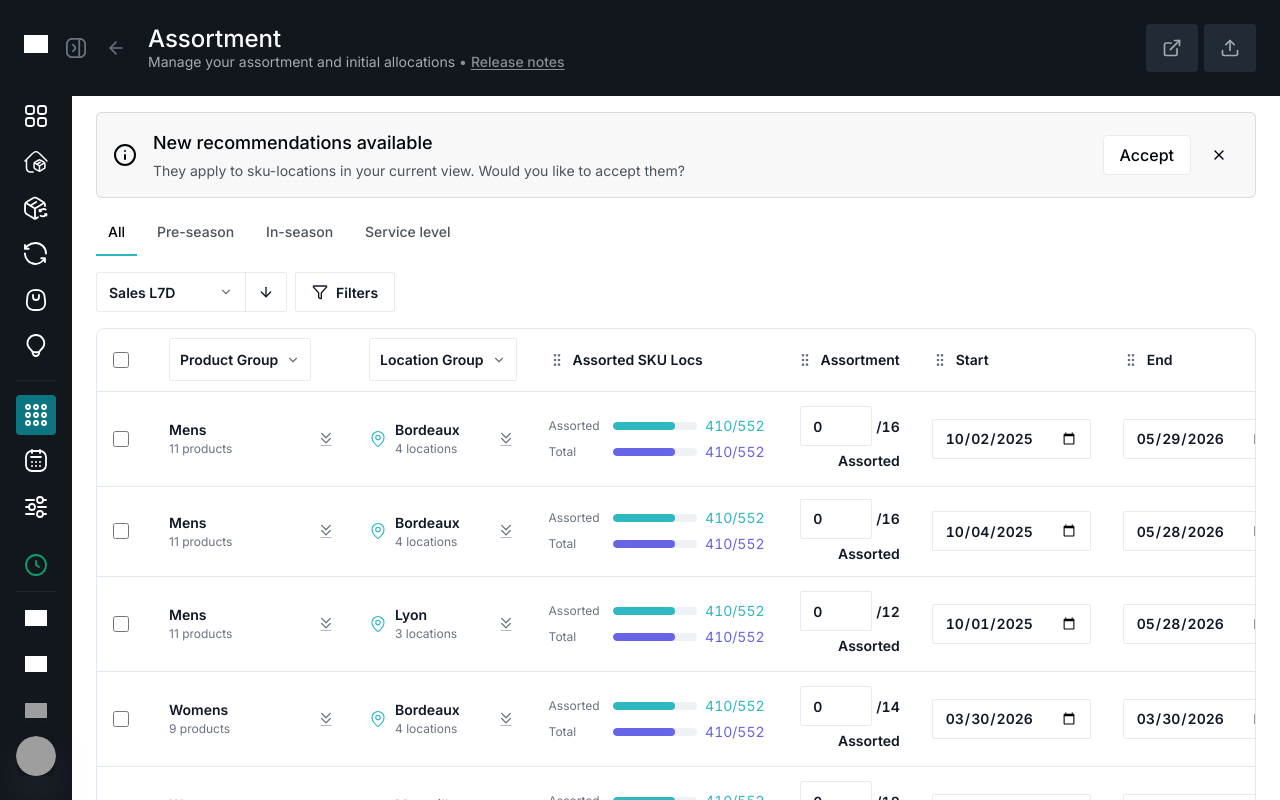
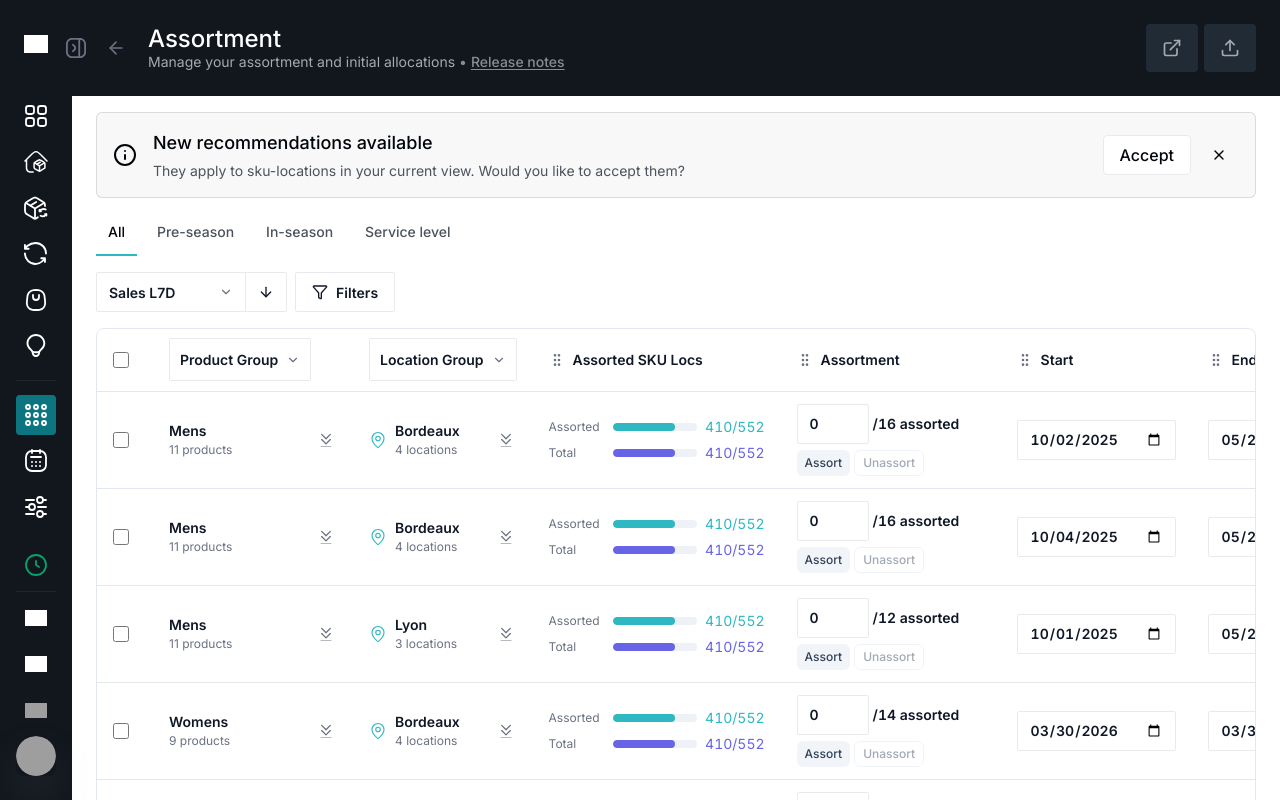
Before and after one commit to thomasmorgan-ux/assortment-ia, a React (Vite) app: page / in a window 1280 px wide. Built offline with nearby package versions, Linux system fonts and the light colour scheme; grey boxes are pictures that could not be loaded.

Commit message:
tamir updates

```diff
--- a/src/components/AssortmentTable.tsx
+++ b/src/components/AssortmentTable.tsx
@@ -69,7 +69,8 @@ const IA_COLUMN_MIN_WIDTH_PX = 192;
 const IA_COLUMN_MIN_WIDTH_LEGACY_PX = 104;
 
 /** Dedicated "% WH stock for IA" grip column (percentage only; title in header); follows IA. */
-const WH_STOCK_PCT_IA_COLUMN_MIN_WIDTH_PX = 168;
+/** Wide enough for grip + “% WH stock for IA” on one line. */
+const WH_STOCK_PCT_IA_COLUMN_MIN_WIDTH_PX = 204;
 
 /** Design system text input (Figma Input text / stroke #e9eaeb, 40px height, 2px radius) */
 const tableCellNumericInputClass =
@@ -96,16 +97,22 @@ function scheduleDateToInputValue(raw: string | undefined): string {
   return `${yyyy}-${mm}-${dd}`;
 }
 
-function TableCellNumericInput({
+export function TableCellNumericInput({
   value,
   onCommit,
   ariaLabel,
   disabled,
+  /** Overrides default table cell input styling (e.g. edit drawer). */
+  className,
+  /** First pointer-down while not focused opens the panel instead of focusing the field (e.g. assortment drawer). */
+  onOpenEditPanel,
 }: {
   value: number;
   onCommit: (next: number) => void;
   ariaLabel: string;
   disabled?: boolean;
+  className?: string;
+  onOpenEditPanel?: () => void;
 }) {
   const [text, setText] = useState(() => String(value));
 
@@ -120,13 +127,14 @@ function TableCellNumericInput({
     return Number.isFinite(n) ? Math.trunc(n) : 0;
   };
 
+  const inputClass = className ?? tableCellNumericInputClass;
   return (
     <input
       type="text"
       inputMode="numeric"
       aria-label={ariaLabel}
       disabled={disabled}
-      className={tableCellNumericInputClass}
+      className={onOpenEditPanel ? `${inputClass} cursor-pointer` : inputClass}
       value={text}
       onChange={(e) => setText(e.target.value)}
       onBlur={() => {
@@ -137,6 +145,17 @@ function TableCellNumericInput({
       onKeyDown={(e) => {
         if (e.key === 'Enter') (e.target as HTMLInputElement).blur();
       }}
+      onPointerDown={
+        onOpenEditPanel
+          ? (e) => {
+              if (!e.isPrimary || disabled) return;
+              if (document.activeElement !== e.currentTarget) {
+                e.preventDefault();
+                onOpenEditPanel();
+              }
+            }
+          : undefined
+      }
     />
   );
 }
@@ -433,6 +452,10 @@ interface AssortmentTableProps {
   onSelectAll: (checked: boolean) => void;
   onAssort: (row: AssortmentRow) => void;
   onUnassort: (row: AssortmentRow) => void;
+  /** Table Assort column: jump to fully assorted (optional; falls back to `onAssort`). */
+  onAssortToMax?: (row: AssortmentRow) => void;
+  /** Table Assort column: clear to zero (optional; falls back to `onUnassort`). */
+  onUnassortToZero?: (row: AssortmentRow) => void;
   onSumIaChange: (id: string, value: number) => void;
   onAvgIaChange: (id: string, value: number) => void;
   onOpenModal?: (kind: ModalKind, row?: AssortmentRow) => void;
@@ -488,8 +511,10 @@ export function AssortmentTable({
   designOnly = false,
   onSelectRow,
   onSelectAll,
-  onAssort: _onAssort,
-  onUnassort: _onUnassort,
+  onAssort,
+  onUnassort,
+  onAssortToMax,
+  onUnassortToZero,
   onSumIaChange: _onSumIaChange,
   onAvgIaChange: _onAvgIaChange,
   onOpenModal: _onOpenModal,
@@ -555,7 +580,7 @@ export function AssortmentTable({
   /** WH stock column (value + PFP). */
   const whStockWhColumnMinWidthPx = 132;
   /** Assortment column, or Service level “Forecast / week” column (wider). */
-  const assortmentColumnMinWidthPx = serviceLevelView ? 200 : 120;
+  const assortmentColumnMinWidthPx = serviceLevelView ? 200 : 220;
   /** Service level only — “Next scheduled event” column. */
   const serviceNextScheduledEventColumnMinWidthPx = 220;
   /** Service level only — “Stockout tolerance” column. */
@@ -869,7 +894,7 @@ export function AssortmentTable({
           >
             <div className="flex w-full min-w-0 items-center justify-start gap-2">
               {gripDragHandle(columnId, title)}
-              <span className="whitespace-normal leading-tight">{title}</span>
+              <span className="shrink-0 whitespace-nowrap">{title}</span>
             </div>
           </th>
         );
@@ -1097,11 +1122,11 @@ export function AssortmentTable({
         return (
           <th
             key={columnId}
-            className="h-[62px] min-h-[62px] min-w-[120px] px-4 py-[9px] text-right align-middle"
+            className="h-[62px] min-h-[62px] min-w-[220px] px-4 py-[9px] text-left align-middle"
             scope="col"
             {...d}
           >
-            <div className="flex w-full items-center justify-end gap-2">
+            <div className="flex w-full items-center justify-start gap-2">
               {gripDragHandle(columnId, assortmentHeader)}
               <span>{assortmentHeader}</span>
             </div>
@@ -1580,13 +1605,13 @@ export function AssortmentTable({
         return (
           <td
             key={columnId}
-            className={`relative h-[86px] min-h-[86px] min-w-[120px] py-3 px-4 text-right align-middle group ${tableRowHoverTd}`}
+            className={`relative min-h-[86px] py-3 px-4 text-left align-top group ${tableRowHoverTd} min-w-[220px]`}
           >
             {assortedCount === totalCount && (
               <button
                 type="button"
                 onClick={() => onEditRow?.(row, 'assortment')}
-                className="absolute right-2 top-1/2 z-10 -translate-y-1/2 rounded p-1 text-[#6A7282] transition-all hover:bg-slate-100 hover:text-sky-600 opacity-0 group-hover:opacity-100"
+                className="absolute right-2 top-3 z-10 rounded p-1 text-[#6A7282] transition-all hover:bg-slate-100 hover:text-sky-600 opacity-0 group-hover:opacity-100"
                 aria-label="Edit assortment"
               >
                 <Pencil size={14} />
@@ -1595,14 +1620,15 @@ export function AssortmentTable({
             {pendingAssortment && (
               <DraftStatusDot
                 padded={false}
-                className="absolute left-2 top-1/2 z-10 -translate-y-1/2"
+                className="absolute left-2 top-4 z-10"
                 title="Assortment edited"
                 aria-hidden
               />
             )}
             <div
               className={[
-                'flex w-full flex-col items-end justify-center gap-1 text-right',
+                'flex w-full min-w-0 flex-col items-start gap-1.5 text-left',
+                pendingAssortment ? 'pl-[18px]' : '',
                 assortedCount === totalCount ? 'pr-7' : '',
               ]
                 .filter(Boolean)
@@ -1613,7 +1639,7 @@ export function AssortmentTable({
                   {row.lastCommittedSnapshot.assortment.assortedCount} → {assortedCount}/{totalCount}
                 </div>
               ) : null}
-              <div className="flex min-w-0 max-w-full flex-wrap items-baseline justify-end gap-x-1">
+              <div className="flex min-w-0 max-w-full flex-nowrap items-baseline justify-start gap-x-1">
                 <div className="w-[4.5rem] min-w-0 shrink-0">
                   <TableCellNumericInput
                     value={assortedCount}
@@ -1621,9 +1647,31 @@ export function AssortmentTable({
                     ariaLabel={`Assorted SKU count for ${row.productGroup.name}`}
                   />
                 </div>
-                <span className={`shrink-0 tabular-nums ${tableCellPrimary}`}>/{totalCount}</span>
+                <span className={`shrink-0 whitespace-nowrap tabular-nums ${tableCellPrimary}`}>
+                  /{totalCount} assorted
+                </span>
               </div>
-              <div className={tableCellPrimary}>Assorted</div>
+              <div className="flex flex-wrap gap-1">
+                <button
+                  type="button"
+                  onClick={() => {
+                    if (onAssortToMax) onAssortToMax(row);
+                    else onAssort(row);
+                  }}
+                  disabled={assortedCount >= totalCount}
+                  className="rounded-md bg-slate-100 px-2 py-1 text-xs font-medium text-slate-700 transition-colors hover:bg-slate-200 disabled:cursor-not-allowed disabled:opacity-50"
+                >
+                  Assort
+                </button>
+                <button
+                  type="button"
+                  onClick={() => (onUnassortToZero ? onUnassortToZero(row) : onUnassort(row))}
+                  disabled={assortedCount <= 0}
+                  className="rounded-md border border-slate-200 px-2 py-1 text-xs font-medium text-slate-600 transition-colors hover:bg-slate-50 disabled:cursor-not-allowed disabled:opacity-50"
+                >
+                  Unassort
+                </button>
+              </div>
             </div>
           </td>
         );
--- a/src/components/MainContent.tsx
+++ b/src/components/MainContent.tsx
@@ -1001,6 +1001,8 @@ export function MainContent() {
               onSelectAll={onSelectAll}
               onAssort={onAssort}
               onUnassort={onUnassort}
+              onAssortToMax={(row) => onAssortSelection([row])}
+              onUnassortToZero={(row) => onUnassortSelection([row])}
               onSumIaChange={onSumIaChange}
               onAvgIaChange={onAvgIaChange}
               onCommit={onCommit}
@@ -1084,6 +1086,7 @@ export function MainContent() {
           onAssortToMax={(row) => onAssortSelection([row])}
           onUnassortToZero={(row) => onUnassortSelection([row])}
           onScheduledAssortmentScheduleChange={handleScheduledAssortmentScheduleChange}
+          onAssortmentCountChange={handleAssortmentCountChange}
           onAssortmentCancelDraft={() => {
             if (!editAllocation || editAllocation.openFrom !== 'assortment') return;
             editAllocation.rows.forEach((r) => onRevert(r.id));
```
Also changed, not shown: src/components/EditAllocationPanel.tsx (+33 -12 lines), src/components/SelectionActionBar.tsx (+11 -8 lines).
